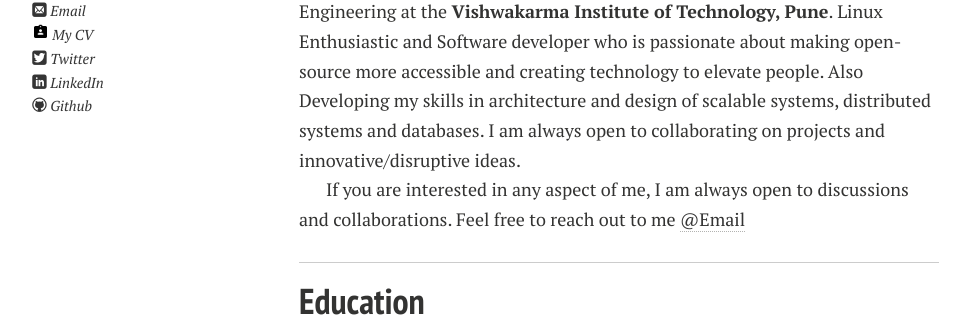
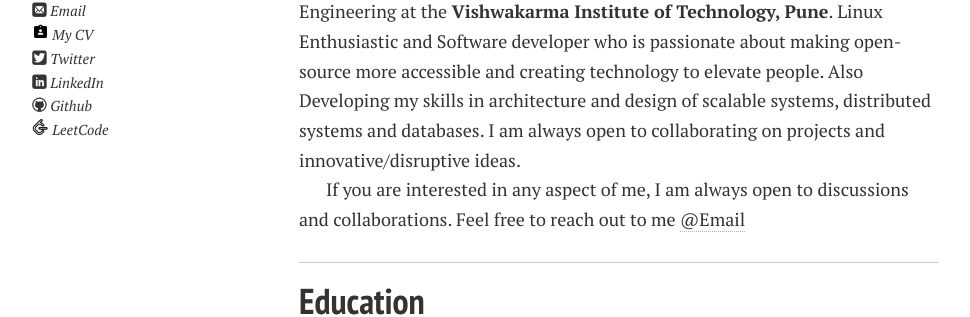
Before and after one commit to bashlogs/bashlogs.github.io, a Jekyll site: the page built from index.md, in a window 1280 px wide. Shown: the part 239-556 px from the top of the page, without its empty margins (21-991 px from the left). Built offline with Jekyll 4.4.1, drawn with Linux system fonts in a browser that asks for light colours; nearby versions of some CDN libraries; comment, search, counter and statistics services are not loaded; a style sheet for code colours, icons or effects is not loaded.

Commit message:
Leetcode Added

```diff
--- a/_config.yml
+++ b/_config.yml
@@ -12,6 +12,7 @@ owner:
   twitter: mayurkhadde
   github: bashlogs
   linkedin: mayur-khadde
+  leetcode: bashlogs
   # scholar:
   # bilibili:
   # researchgate:
--- a/_includes/author-bio.html
+++ b/_includes/author-bio.html
@@ -19,3 +19,5 @@
 {% if site.owner.instagram %}<p style="text-indent:0;"><a href="https://instagram.com/{{ site.owner.instagram }}"><i class="icon-instagram"></i> Instagram</a></p>{% endif %}
 
 {% if site.owner.github %}<p style="text-indent:0;"><a href="https://github.com/{{ site.owner.github }}"><i class="icon-github"></i> Github</a></p>{% endif %}
+
+{% if site.owner.leetcode %}<p style="text-indent:0;"><a href="https://leetcode.com/{{ site.owner.leetcode }}"><img src="../images/logo/leetcode-logo.png" width="16.5" height="16.5"> LeetCode</a></p>{% endif %}
```
Also changed, not shown: images/logo/leetcode-logo.png (added).
